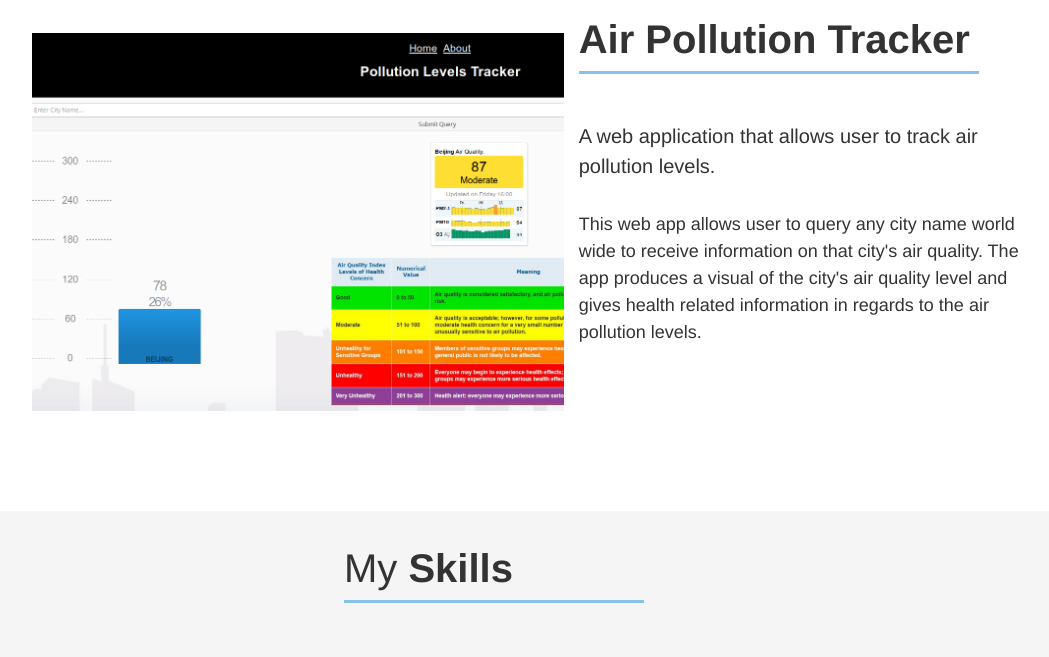
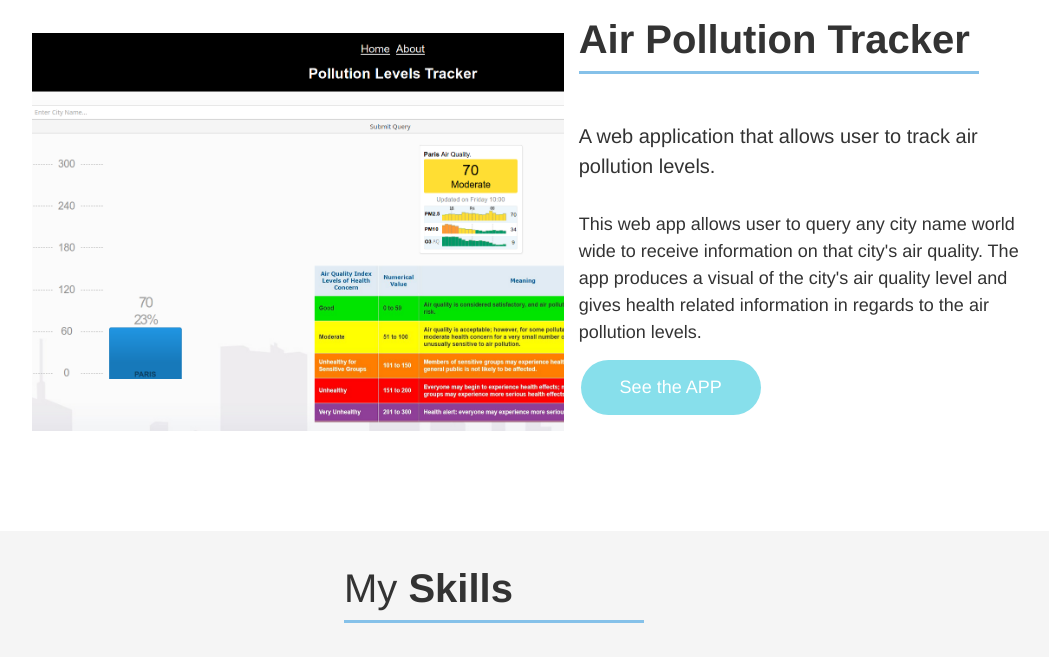
Before and after one commit to vinhtran543/portfolio, a plain HTML site: page public/projects.html in a window 1280 px wide. Shown: the part 740-1397 px from the top of the page, without its empty margins (183-1232 px from the left). Drawn offline with nearby package versions, Linux system fonts and the light colour scheme.

Commit message:
Added in button for projects page

```diff
--- a/public/css/style.css
+++ b/public/css/style.css
@@ -110,14 +110,14 @@ header a:hover{
     border-radius: 50px;
   }
 
-#showcase .button span {
+.button span {
     cursor: pointer;
     display: inline-block;
     position: relative;
     transition: 0.5s;
   }
 
-#showcase .button span:after {
+.button span:after {
     content: '\00bb';
     position: absolute;
     opacity: 0;
@@ -126,16 +126,16 @@ header a:hover{
     transition: 0.5s;
   }
 
-#showcase .button:hover span {
+.button:hover span {
     padding-right: 25px;
   }
 
-#showcase .button:hover span:after {
+.button:hover span:after {
     opacity: 1;
     right: 0;
   }
 
-#showcase .button:hover {opacity: 1}
+.button:hover {opacity: 1}
 
 #showcase a{
     text-decoration: none !important; /*remove underline from links*/
@@ -150,7 +150,7 @@ header a:hover{
 
 #showcase p{
     font-size:22px;
-    color: white;
+    color: #b3b6b7;
 }
 
 #aboutme{
@@ -339,7 +339,7 @@ footer{
 
 #projectshowcase p{
     font-size:22px;
-    color: white;
+    color:  #b3b6b7;
 }
 
 #projectabout{
@@ -376,6 +376,21 @@ footer{
     line-height: 1.5; /*amount of space between each line*/
 }
 
+#projectabout .button {
+    background-color: rgb(135, 223, 235);
+    border: none;
+    color: white;
+    width: 180px;
+    padding: 15px;
+    text-align: center;
+    text-decoration: none;
+    display: inline-block;
+    font-size: 18px;
+    margin: 4px 2px;
+    cursor: pointer;
+    border-radius: 50px;
+  }
+
 /*CSS for Smooth scroll, only works for chrome, mozilla, Opera browsers*/
 /* html {
   scroll-behavior: smooth;
--- a/public/projects.html
+++ b/public/projects.html
@@ -46,10 +46,10 @@
         <section id="projectabout">
             <div class="container-fluid">
                 <div class="row">
-                    <div class="col-lg-7 pr-lg-5 mb-5 mb-lg-0" style="background-color:white; overflow:hidden;">
-                        <img src="images/airpollutionsimage.png" alt="Image placeholder" class="img-fluid">
+                    <div class="col-lg-7 pr-lg-5 mb-5 mb-lg-0" style="background-color:white; overflow:hidden;"> <!-- 1st page split -->
+                        <img src="images/airpollutionimage.png" alt="Image placeholder" class="img-fluid">
                     </div>
-                    <div class="col-lg-5 pl-lg-5" style="background-color:white;">
+                    <div class="col-lg-5 pl-lg-5" style="background-color:white;"> <!-- 2nd page split -->
                         <div id="textbox">
                             <h1>Web App</h1>
                             <h1 class = bold> Air Pollution Tracker</h1>
@@ -60,6 +60,7 @@
                             <h3> This web app allows user to query any city name world wide to receive information on that city's air quality.
                                  The app produces a visual of the city's air quality level and gives health related information in regards to the air pollution levels.
                             </h3>
+                            <a href="https://webapp.vtranportfolio.me" class="button"><span>See the APP</span></a>
                         </div>
                     </div>
                 </div>
```
Also changed, not shown: public/index.html (+2 -2 lines), public/images/airpollutionimage.png (added), public/images/airpollutionsimage.png (deleted).
